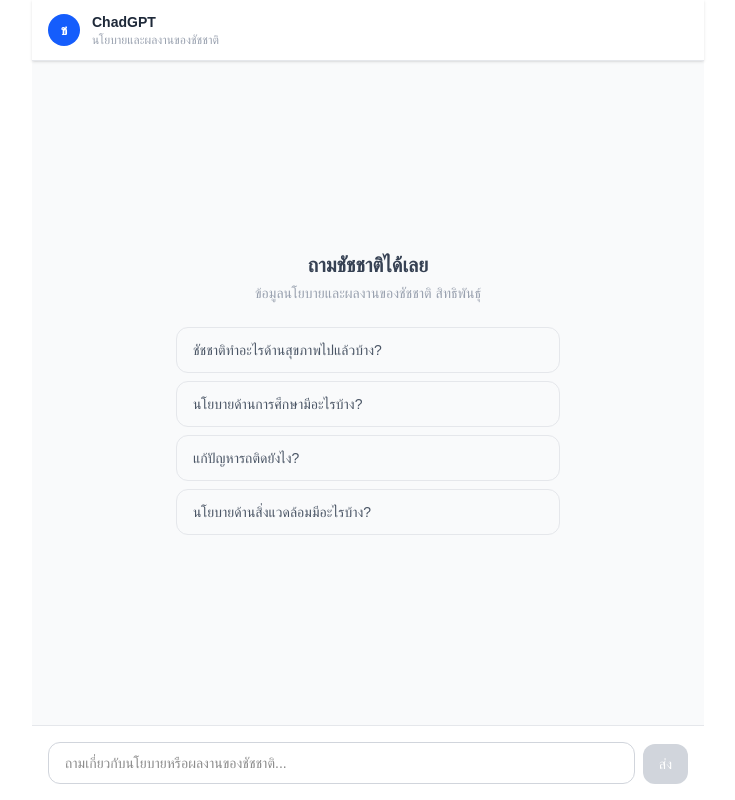
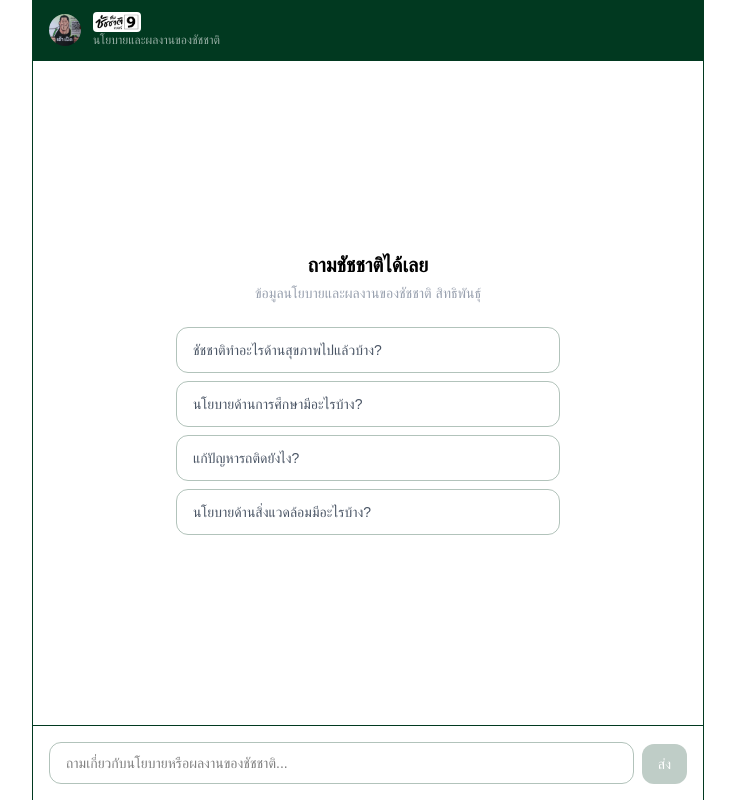
Before and after one commit to manussanunb/chadgpt-mvp, a Next.js app: page / in a window 1280 px wide. Shown: the whole page, without its empty margins (272-1007 px from the left). Built offline with nearby package versions, Linux system fonts and the light colour scheme.

Commit message:
Update design with Chadchart team color

```diff
--- a/app/globals.css
+++ b/app/globals.css
@@ -1,19 +1,14 @@
 @import "tailwindcss";
 
 :root {
-  --background: #ffffff;
-  --foreground: #171717;
-}
-
-@media (prefers-color-scheme: dark) {
-  :root {
-    --background: #0a0a0a;
-    --foreground: #ededed;
-  }
+  --color-accent: #86f101;
+  --color-bg: #ffffff;
+  --color-brand: #013920;
+  --color-text: #000000;
 }
 
 body {
-  background: var(--background);
-  color: var(--foreground);
+  background: var(--color-bg);
+  color: var(--color-text);
   font-family: Arial, Helvetica, sans-serif;
 }
--- a/app/page.tsx
+++ b/app/page.tsx
@@ -1,9 +1,12 @@
 "use client";
 
 import { useState } from "react";
+import Image from "next/image";
 import { ChatWindow } from "@/components/ChatWindow";
 import { ChatInput } from "@/components/ChatInput";
 import type { ChatResponse } from "@/engine/types";
+import logoSrc from "../public/teamchadchart_logo.png";
+import avatarSrc from "../public/chadgpt_profile_picture.jpeg";
 
 interface Message {
   role: "user" | "assistant";
@@ -55,14 +58,12 @@ export default function Home() {
   }
 
   return (
-    <main className="flex flex-col h-screen bg-gray-50 max-w-2xl mx-auto">
-      <header className="flex items-center gap-3 px-4 py-3 bg-white border-b border-gray-200 shadow-sm">
-        <div className="w-8 h-8 rounded-full bg-blue-600 flex items-center justify-center text-white text-sm font-bold">
-          ช
-        </div>
+    <main className="flex flex-col h-screen bg-[#ffffff] max-w-2xl mx-auto md:border-x md:border-[#013920]">
+      <header className="flex items-center gap-3 px-4 py-3 bg-[#013920] border-b border-[#013920]">
+        <Image src={avatarSrc} alt="ChadGPT" className="w-8 h-8 rounded-full object-cover" />
         <div>
-          <h1 className="font-semibold text-gray-800 text-sm">ChadGPT</h1>
-          <p className="text-xs text-gray-400">นโยบายและผลงานของชัชชาติ</p>
+          <Image src={logoSrc} alt="ChadGPT" className="h-5 w-auto rounded" />
+          <p className="text-xs text-white/60">นโยบายและผลงานของชัชชาติ</p>
         </div>
       </header>
 
--- a/components/ChatInput.tsx
+++ b/components/ChatInput.tsx
@@ -20,7 +20,7 @@ export function ChatInput({ value, onChange, onSubmit, isLoading }: ChatInputPro
   }
 
   return (
-    <div className="flex gap-2 items-end p-4 border-t border-gray-200 bg-white">
+    <div className="flex gap-2 items-end p-4 border-t border-[#013920] bg-white">
       <textarea
         ref={textareaRef}
         value={value}
@@ -29,13 +29,13 @@ export function ChatInput({ value, onChange, onSubmit, isLoading }: ChatInputPro
         disabled={isLoading}
         placeholder="ถามเกี่ยวกับนโยบายหรือผลงานของชัชชาติ..."
         rows={1}
-        className="flex-1 resize-none rounded-xl border border-gray-300 px-4 py-2.5 text-sm focus:outline-none focus:ring-2 focus:ring-blue-500 focus:border-transparent disabled:bg-gray-50 disabled:text-gray-400"
+        className="flex-1 resize-none rounded-xl border border-[#013920]/30 px-4 py-2.5 text-sm focus:outline-none focus:ring-2 focus:ring-[#86f101] focus:border-transparent disabled:bg-gray-50 disabled:text-gray-400"
         style={{ maxHeight: "120px", overflowY: "auto" }}
       />
       <button
         onClick={onSubmit}
         disabled={isLoading || !value.trim()}
-        className="flex-shrink-0 bg-blue-600 hover:bg-blue-700 disabled:bg-gray-300 text-white rounded-xl px-4 py-2.5 text-sm font-medium transition-colors"
+        className="flex-shrink-0 bg-[#013920] hover:bg-[#013920]/80 disabled:bg-[#013920]/25 text-white rounded-xl px-4 py-2.5 text-sm font-medium transition-colors"
       >
         {isLoading ? (
           <span className="flex items-center gap-1.5">
--- a/components/ChatWindow.tsx
+++ b/components/ChatWindow.tsx
@@ -39,7 +39,7 @@ export function ChatWindow({ messages, isLoading, onStarterClick }: ChatWindowPr
       {messages.length === 0 && (
         <div className="flex flex-col items-center justify-center h-full gap-6 text-center">
           <div>
-            <h2 className="text-xl font-semibold text-gray-700 mb-1">ถามชัชชาติได้เลย</h2>
+            <h2 className="text-xl font-semibold text-[#000000] mb-1">ถามชัชชาติได้เลย</h2>
             <p className="text-sm text-gray-400">
               ข้อมูลนโยบายและผลงานของชัชชาติ สิทธิพันธุ์
             </p>
@@ -49,7 +49,7 @@ export function ChatWindow({ messages, isLoading, onStarterClick }: ChatWindowPr
               <button
                 key={q}
                 onClick={() => onStarterClick(q)}
-                className="text-left px-4 py-3 rounded-xl border border-gray-200 text-sm text-gray-600 hover:bg-blue-50 hover:border-blue-200 hover:text-blue-700 transition-colors"
+                className="text-left px-4 py-3 rounded-xl border border-[#013920]/30 text-sm text-gray-600 hover:bg-[#86f101]/20 hover:border-[#86f101] hover:text-[#013920] transition-colors"
               >
                 {q}
               </button>
@@ -64,11 +64,11 @@ export function ChatWindow({ messages, isLoading, onStarterClick }: ChatWindowPr
 
       {isLoading && (
         <div className="flex justify-start mb-3">
-          <div className="bg-white border border-gray-200 rounded-2xl rounded-bl-sm px-4 py-3 shadow-sm">
+          <div className="bg-white border border-[#013920]/20 rounded-2xl rounded-bl-sm px-4 py-3 shadow-sm">
             <span className="flex gap-1 items-center">
-              <span className="w-1.5 h-1.5 bg-gray-400 rounded-full animate-bounce" style={{ animationDelay: "0ms" }} />
-              <span className="w-1.5 h-1.5 bg-gray-400 rounded-full animate-bounce" style={{ animationDelay: "150ms" }} />
-              <span className="w-1.5 h-1.5 bg-gray-400 rounded-full animate-bounce" style={{ animationDelay: "300ms" }} />
+              <span className="w-1.5 h-1.5 bg-[#013920] rounded-full animate-bounce" style={{ animationDelay: "0ms" }} />
+              <span className="w-1.5 h-1.5 bg-[#013920] rounded-full animate-bounce" style={{ animationDelay: "150ms" }} />
+              <span className="w-1.5 h-1.5 bg-[#013920] rounded-full animate-bounce" style={{ animationDelay: "300ms" }} />
             </span>
           </div>
         </div>
--- a/components/MessageBubble.tsx
+++ b/components/MessageBubble.tsx
@@ -22,8 +22,8 @@ export function MessageBubble({ message }: { message: Message }) {
         <div
           className={`px-4 py-3 rounded-2xl text-sm leading-relaxed ${
             isUser
-              ? "bg-blue-600 text-white rounded-br-sm whitespace-pre-wrap"
-              : "bg-white border border-gray-200 text-gray-800 rounded-bl-sm shadow-sm prose prose-sm max-w-none"
+              ? "bg-[#013920] text-white rounded-br-sm whitespace-pre-wrap"
+              : "bg-white border-l-[3px] border-l-[#013920] border border-[#013920]/10 text-gray-800 rounded-bl-sm shadow-sm prose prose-sm max-w-none"
           }`}
         >
           {isUser ? (
@@ -37,7 +37,7 @@ export function MessageBubble({ message }: { message: Message }) {
                 li: ({ children }) => <li>{children}</li>,
                 strong: ({ children }) => <strong className="font-semibold">{children}</strong>,
                 a: ({ href, children }) => (
-                  <a href={href} target="_blank" rel="noopener noreferrer" className="text-blue-600 underline">
+                  <a href={href} target="_blank" rel="noopener noreferrer" className="text-[#013920] underline">
                     {children}
                   </a>
                 ),
@@ -56,7 +56,7 @@ export function MessageBubble({ message }: { message: Message }) {
                 href={s.source_url}
                 target="_blank"
                 rel="noopener noreferrer"
-                className="text-xs text-blue-500 hover:text-blue-700 hover:underline bg-blue-50 px-2 py-0.5 rounded-full"
+                className="text-xs text-[#013920] hover:underline bg-[#86f101]/20 border border-[#86f101]/60 px-2 py-0.5 rounded-full"
               >
                 {s.category}
               </a>
```
Also changed, not shown: public/chadgpt_profile_picture.jpeg (added), public/teamchadchart_logo.png (added), 1 other file (tests, documents, lock files or other folders).
